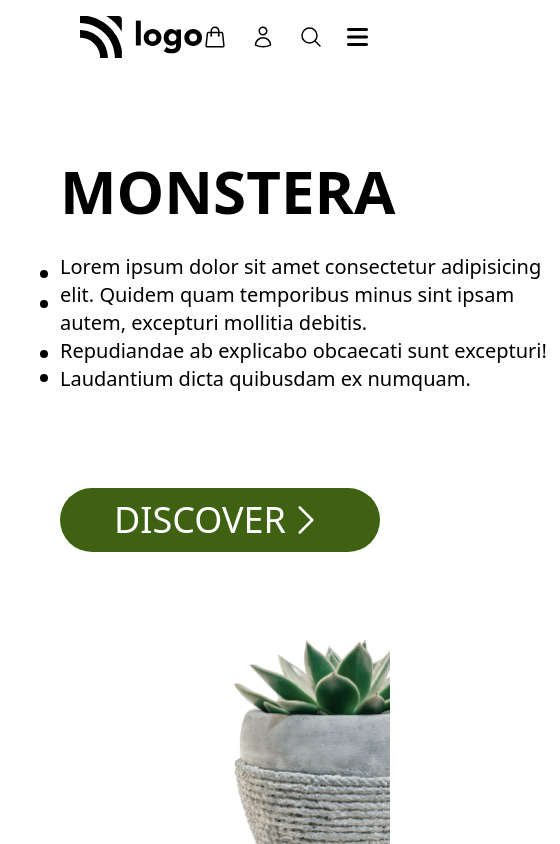
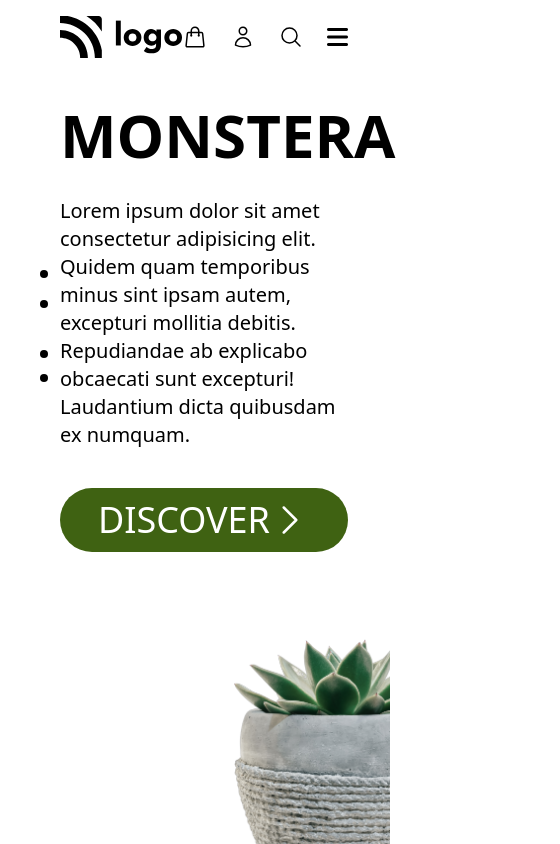
Before and after one commit to Binziya01/CSS-Assignment-3, a plain HTML site: page index.html in a window 390 px wide. Shown: the whole page, 560 px wide, since content can reach past the window. Drawn offline with nearby package versions, Linux system fonts and the light colour scheme.

Commit message:
modify file

```diff
--- a/index.html
+++ b/index.html
@@ -46,8 +46,8 @@
 <body class="overflow-hidden">
     <div class="px-10 py-2">
         <img src="./03_flowerCut.png" alt=""
-        class="absolute bottom-0 right-0 z-[-1] mt-20 max-w-[40%] xl:max-w-[100%] mx-auto">
-        <nav class="flex items-center h-22 justify-between py-2 px-10">
+        class="absolute bottom-0 right-0 z-[-1] mt-20 max-w-[40%] xl:w-[900px] mx-auto">
+        <nav class="flex items-center h-22 justify-between py-2 px-5 lg:px-10">
             <img src="./Logo.svg" alt="">
             <ul class="hidden lg:flex items-center text-xl gap-16 font-semibold">
                 <li class="underline">Home</li>
@@ -81,7 +81,7 @@
         <main class="h-[50vh] px-5">
             <div class="flex flex-col gap-8 justify-center h-full">
                 <h1 class="font-headText font-black font-bold text-6xl lg:text-9xl">MONSTERA</h1>
-                <p class="text-xl w-[500px] lg:w-[600px] xl:w-[650px] 2xl:w-[750px]">Lorem ipsum dolor sit amet consectetur adipisicing elit. Quidem quam temporibus minus sint ipsam autem, excepturi mollitia debitis.<br> Repudiandae ab explicabo obcaecati sunt excepturi! Laudantium dicta quibusdam ex numquam.
+                <p class="text-xl w-[300px] md:w-[500px] lg:w-[600px] xl:w-[650px] 2xl:w-[750px]">Lorem ipsum dolor sit amet consectetur adipisicing elit. Quidem quam temporibus minus sint ipsam autem, excepturi mollitia debitis.<br> Repudiandae ab explicabo obcaecati sunt excepturi! Laudantium dicta quibusdam ex numquam.
             </div>
             <div class="bg-black text-black w-2 h-2 rounded-full text-transparent absolute top-[374px] left-10 ">1</div>
             <div class="bg-black text-black w-2 h-2 rounded-full text-transparent absolute top-[270px] left-10 ">1</div>
@@ -89,7 +89,7 @@
             <div class="bg-black text-black w-2 h-2 rounded-full text-transparent absolute top-[350px] left-10 ">1</div>
 
             <div>
-                <button class="flex items-center justify-center rounded-full w-80 text-4xl bg-lime-800 text-white h-16	">DISCOVER <svg xmlns="http://www.w3.org/2000/svg" fill="none" viewBox="0 0 24 24" stroke-width="1.5" stroke="currentColor" class="w-10 h-10">
+                <button class="flex items-center justify-center rounded-full w-72 md:w-80 text-4xl bg-lime-800 text-white h-16	">DISCOVER <svg xmlns="http://www.w3.org/2000/svg" fill="none" viewBox="0 0 24 24" stroke-width="1.5" stroke="currentColor" class="w-10 h-10">
                     <path stroke-linecap="round" stroke-linejoin="round" d="m8.25 4.5 7.5 7.5-7.5 7.5" />
                   </svg>
                   </button>
```
